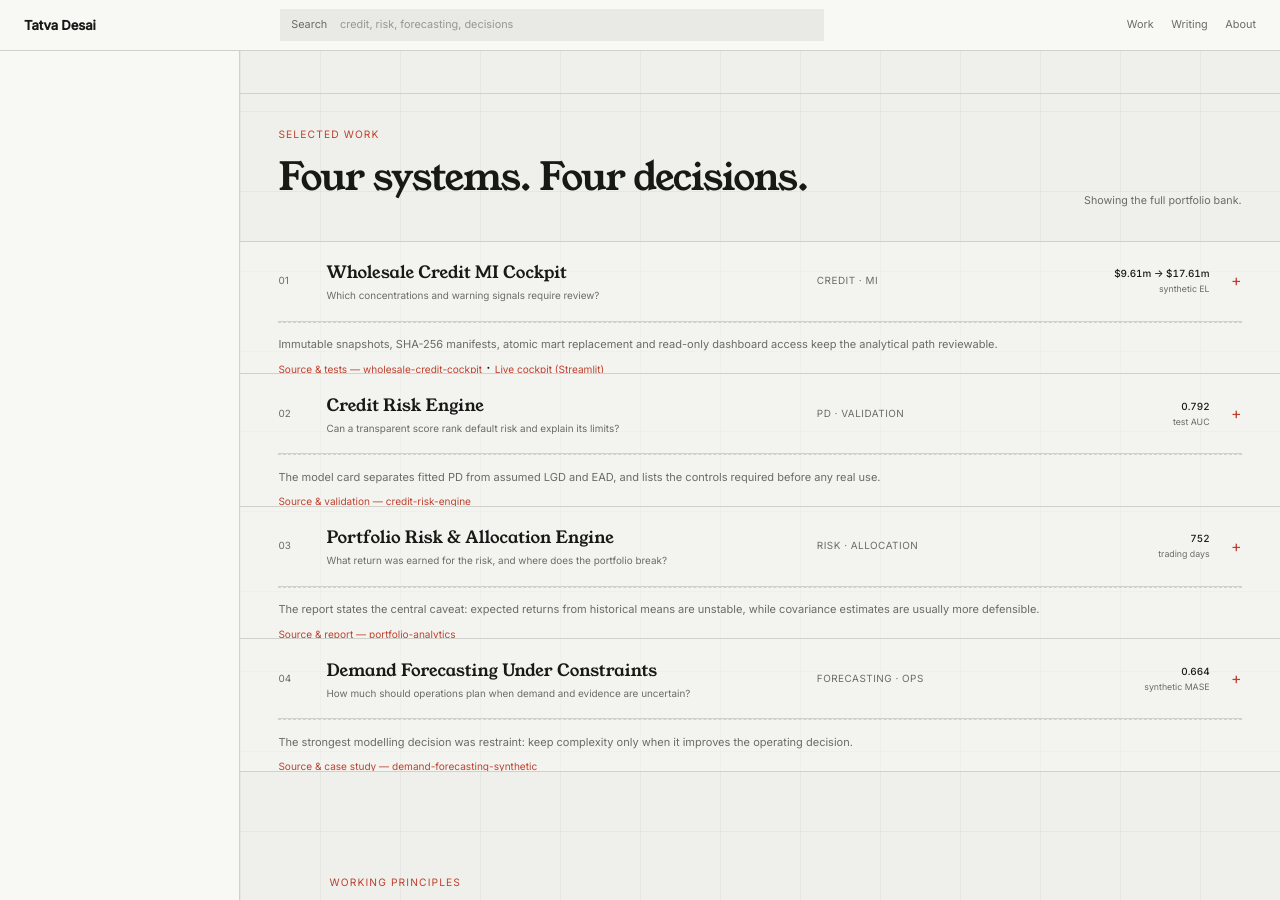
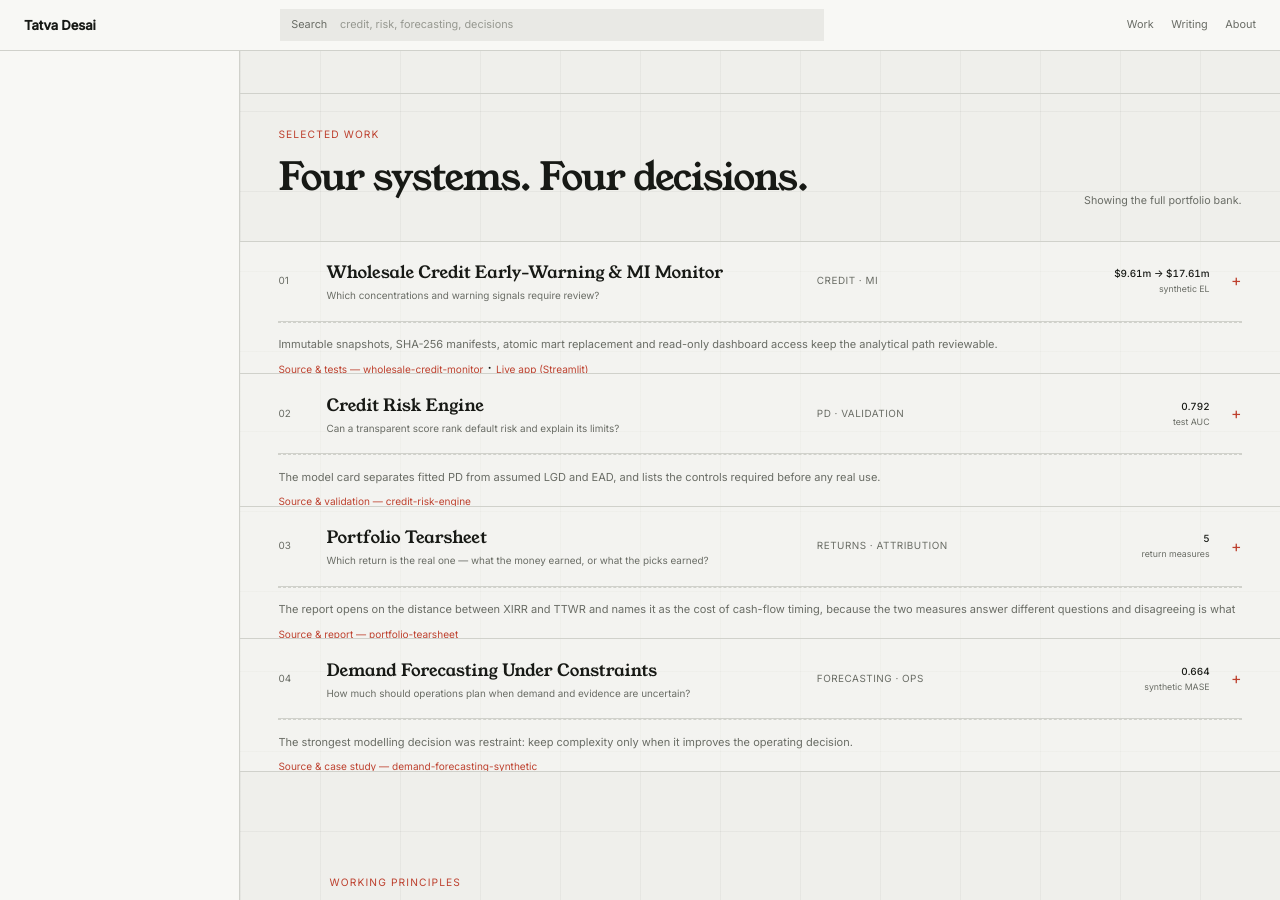
Before and after one commit to tatvadesai/tatvadesai.github.io, a Jekyll site: the page built from index.markdown, in a window 1280 px wide and 900 px high, scrolled down 820 px. Built offline with Jekyll 4.4.1, drawn with Linux system fonts in a browser that asks for light colours; some of the changed text lies outside the part shown.

Commit message:
Point the hub at the rebuilt repos and drop the cockpit name
The two credit and tearsheet repos were rebuilt with clean history under
new names, so the old links now 404:

  wholesale-credit-cockpit -> wholesale-credit-monitor
  tearsheet                -> portfolio-tearsheet

Project 01 is retitled "Wholesale Credit Early-Warning & MI Monitor" and
the Streamlit link label no longer says cockpit.

Project 03 is the Portfolio Tearsheet, matching the four projects on the
resume. Portfolio Analytics stays public but is no longer listed.

The download is now the single combined resume, since the two role-split
variants described a project that is no longer on the hub.

Co-Authored-By: Claude Opus 5 <noreply@anthropic.com>

```diff
--- a/_layouts/home.html
+++ b/_layouts/home.html
@@ -50,8 +50,7 @@
             </div>
 
             <div class="index-block index-contact">
-                <a href="{{ '/assets/Tatva_Desai_HSBC_CCM_Quant_Resume.docx' | relative_url }}">Risk resume</a>
-                <a href="{{ '/assets/Tatva_Desai_HSBC_Business_Development_COO_Resume.docx' | relative_url }}">Strategy resume</a>
+                <a href="{{ '/assets/Tatva_Desai_HSBC_Combined_Quant_BDO_Resume.docx' | relative_url }}">Resume</a>
                 <a href="mailto:tatvadesai95@gmail.com">Email</a>
                 <a href="https://linkedin.com/in/tatvadesai" target="_blank" rel="noopener noreferrer">LinkedIn</a>
                 <a href="https://github.com/tatvadesai" target="_blank" rel="noopener noreferrer">GitHub</a>
@@ -83,7 +82,7 @@
                     <button class="project-summary" type="button" aria-expanded="false">
                         <span class="project-number">01</span>
                         <span class="project-title">
-                            <strong>Wholesale Credit MI Cockpit</strong>
+                            <strong>Wholesale Credit Early-Warning &amp; MI Monitor</strong>
                             <small>Which concentrations and warning signals require review?</small>
                         </span>
                         <span class="project-domain">Credit · MI</span>
@@ -98,7 +97,7 @@
                             <div><span>Boundary</span><p>No real obligors, RWA, economic capital, approvals or production workflow.</p></div>
                         </div>
                         <p class="detail-note">Immutable snapshots, SHA-256 manifests, atomic mart replacement and read-only dashboard access keep the analytical path reviewable.</p>
-                        <p class="detail-action"><a href="https://github.com/tatvadesai/wholesale-credit-cockpit" target="_blank" rel="noopener noreferrer">Source & tests — wholesale-credit-cockpit</a> · <a href="https://wholesale-credit-cockpit.streamlit.app" target="_blank" rel="noopener noreferrer">Live cockpit (Streamlit)</a></p>
+                        <p class="detail-action"><a href="https://github.com/tatvadesai/wholesale-credit-monitor" target="_blank" rel="noopener noreferrer">Source &amp; tests — wholesale-credit-monitor</a> · <a href="https://wholesale-credit-cockpit.streamlit.app" target="_blank" rel="noopener noreferrer">Live app (Streamlit)</a></p>
                     </div>
                 </article>
 
@@ -129,22 +128,22 @@
                     <button class="project-summary" type="button" aria-expanded="false">
                         <span class="project-number">03</span>
                         <span class="project-title">
-                            <strong>Portfolio Risk & Allocation Engine</strong>
-                            <small>What return was earned for the risk, and where does the portfolio break?</small>
+                            <strong>Portfolio Tearsheet</strong>
+                            <small>Which return is the real one — what the money earned, or what the picks earned?</small>
                         </span>
-                        <span class="project-domain">Risk · Allocation</span>
-                        <span class="project-proof">752 <em>trading days</em></span>
+                        <span class="project-domain">Returns · Attribution</span>
+                        <span class="project-proof">5 <em>return measures</em></span>
                         <span class="project-toggle" aria-hidden="true">+</span>
                     </button>
                     <div class="project-detail">
                         <div class="detail-grid">
-                            <div><span>Decision</span><p>Compare risk-adjusted performance, tail loss, diversification and constrained allocations.</p></div>
-                            <div><span>Method</span><p>VaR/CVaR, drawdown, CAPM, Sharpe/Sortino/Calmar, SLSQP and a 60-point frontier.</p></div>
-                            <div><span>Evidence</span><p>Five charts, machine-readable outputs, cache hashes and three deterministic scenario matrices.</p></div>
-                            <div><span>Boundary</span><p>Historical in-sample analysis. No trading claim, forecast or investment recommendation.</p></div>
+                            <div><span>Decision</span><p>Separate the investor's money-weighted experience from the portfolio's time-weighted performance, so each question is answered by the measure built for it.</p></div>
+                            <div><span>Method</span><p>FIFO lot accounting over broker exports, then XIRR, TTWR, Modified Dietz, CAGR and rolling 63/126/252-session windows against the NIFTY 50.</p></div>
+                            <div><span>Evidence</span><p>Per-holding price sparklines, three rolling windows on one shared scale, a monthly return grid and drawdown against the index.</p></div>
+                            <div><span>Boundary</span><p>The shipped sample is fictional. Dividends, corporate actions, taxes and brokerage are not applied. Not a tax document or investment advice.</p></div>
                         </div>
-                        <p class="detail-note">The report states the central caveat: expected returns from historical means are unstable, while covariance estimates are usually more defensible.</p>
-                        <p class="detail-action"><a href="https://github.com/tatvadesai/portfolio-analytics" target="_blank" rel="noopener noreferrer">Source & report — portfolio-analytics</a></p>
+                        <p class="detail-note">The report opens on the distance between XIRR and TTWR and names it as the cost of cash-flow timing, because the two measures answer different questions and disagreeing is what they are for.</p>
+                        <p class="detail-action"><a href="https://github.com/tatvadesai/portfolio-tearsheet" target="_blank" rel="noopener noreferrer">Source &amp; report — portfolio-tearsheet</a></p>
                     </div>
                 </article>
 
```
Also changed, not shown: 3 other files.
